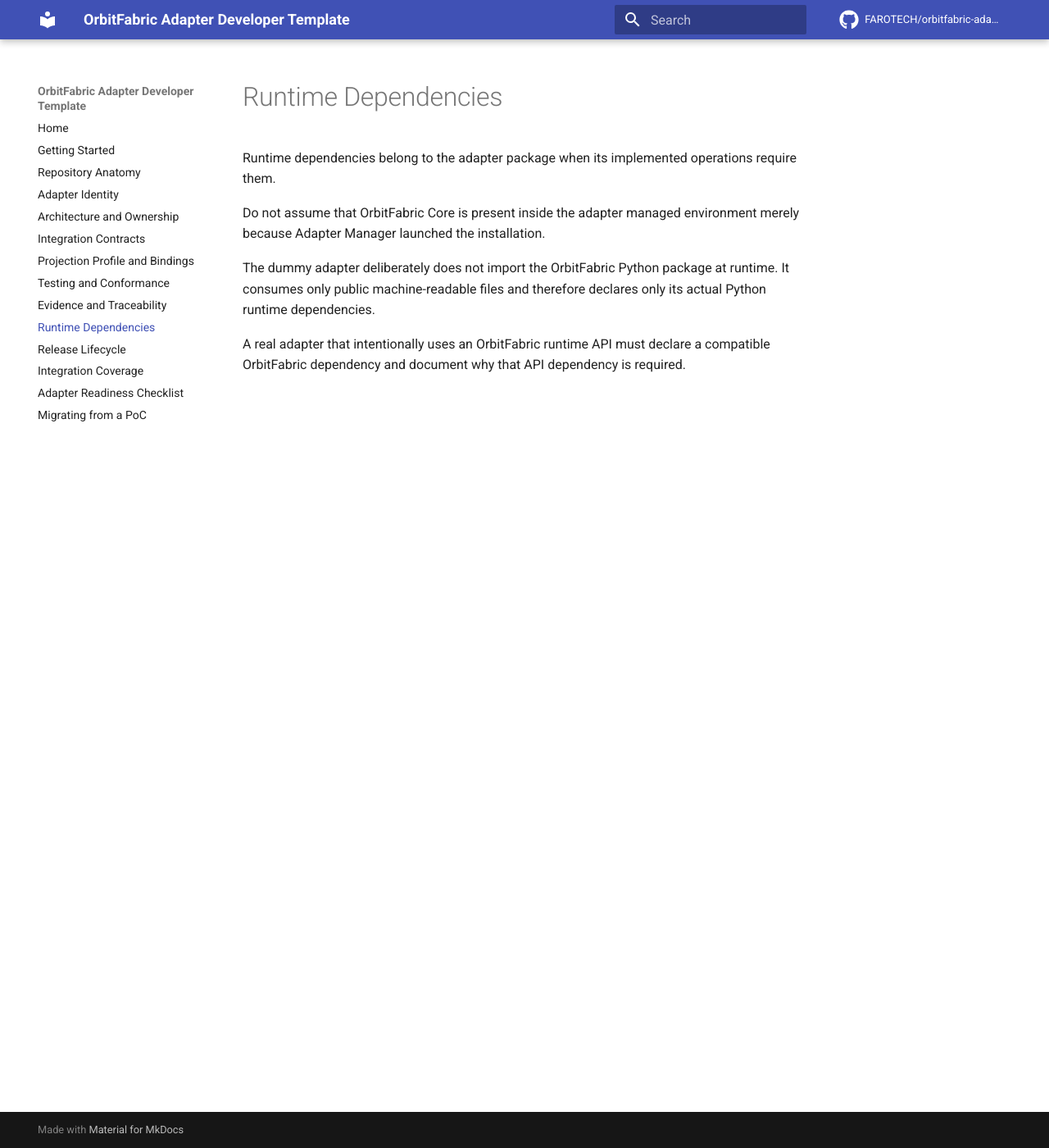
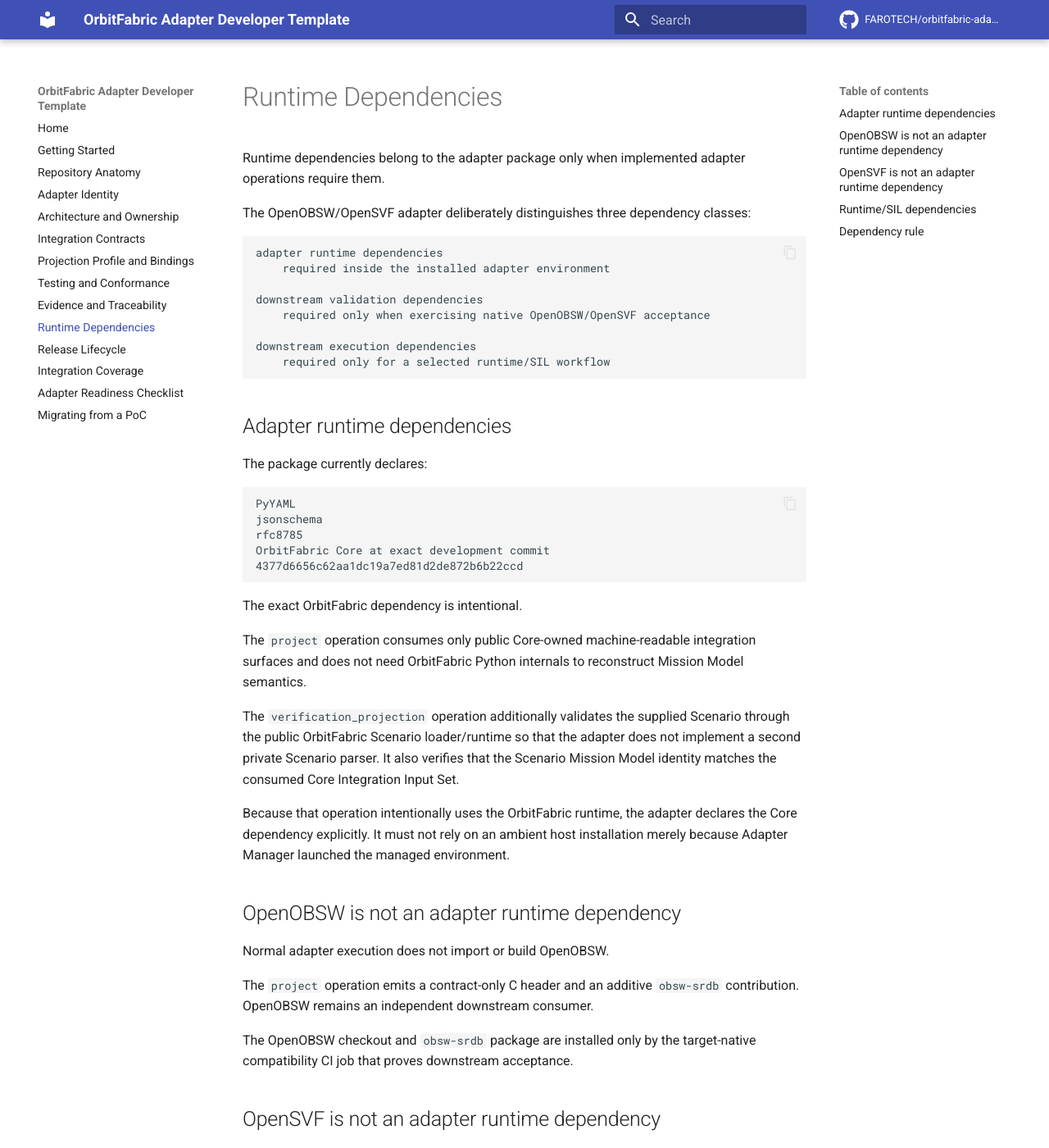
Before and after one commit to FAROTECH/orbitfabric-openobsw-opensvf-adapter, an MkDocs documentation site: the page built from docs/runtime-dependencies.md, in a window 1280 px wide and 1400 px high. Shown: the whole window at 82% size. Built offline with MkDocs 1.6.1 and Material for MkDocs 9.7.7, drawn with Linux system fonts in a browser that asks for light colours; comment, search, counter and statistics services are not loaded; some of the changed text lies outside the part shown.

Commit message:
Document actual adapter runtime dependency boundary

````diff
--- a/docs/runtime-dependencies.md
+++ b/docs/runtime-dependencies.md
@@ -1,9 +1,91 @@
 # Runtime Dependencies
 
-Runtime dependencies belong to the adapter package when its implemented operations require them.
+Runtime dependencies belong to the adapter package only when implemented adapter operations require them.
 
-Do not assume that OrbitFabric Core is present inside the adapter managed environment merely because Adapter Manager launched the installation.
+The OpenOBSW/OpenSVF adapter deliberately distinguishes three dependency classes:
 
-The dummy adapter deliberately does not import the OrbitFabric Python package at runtime. It consumes only public machine-readable files and therefore declares only its actual Python runtime dependencies.
+```text
+adapter runtime dependencies
+    required inside the installed adapter environment
 
-A real adapter that intentionally uses an OrbitFabric runtime API must declare a compatible OrbitFabric dependency and document why that API dependency is required.
+downstream validation dependencies
+    required only when exercising native OpenOBSW/OpenSVF acceptance
+
+downstream execution dependencies
+    required only for a selected runtime/SIL workflow
+```
+
+## Adapter runtime dependencies
+
+The package currently declares:
+
+```text
+PyYAML
+jsonschema
+rfc8785
+OrbitFabric Core at exact development commit
+4377d6656c62aa1dc19a7ed81d2de872b6b22ccd
+```
+
+The exact OrbitFabric dependency is intentional.
+
+The `project` operation consumes only public Core-owned machine-readable integration surfaces and does not need OrbitFabric Python internals to reconstruct Mission Model semantics.
+
+The `verification_projection` operation additionally validates the supplied Scenario through the public OrbitFabric Scenario loader/runtime so that the adapter does not implement a second private Scenario parser. It also verifies that the Scenario Mission Model identity matches the consumed Core Integration Input Set.
+
+Because that operation intentionally uses the OrbitFabric runtime, the adapter declares the Core dependency explicitly. It must not rely on an ambient host installation merely because Adapter Manager launched the managed environment.
+
+## OpenOBSW is not an adapter runtime dependency
+
+Normal adapter execution does not import or build OpenOBSW.
+
+The `project` operation emits a contract-only C header and an additive `obsw-srdb` contribution. OpenOBSW remains an independent downstream consumer.
+
+The OpenOBSW checkout and `obsw-srdb` package are installed only by the target-native compatibility CI job that proves downstream acceptance.
+
+## OpenSVF is not an adapter runtime dependency
+
+Normal `verification_projection` execution materializes OpenSVF-compatible YAML and Python assets without importing OpenSVF.
+
+OpenSVF is installed only by the target-native compatibility control that runs:
+
+```text
+svf validate
+generated campaign load through CampaignRunner.from_yaml()
+generated Procedure import
+```
+
+This keeps projection independent from a downstream installation while still proving that the declared downstream baseline accepts the generated handoff.
+
+## Runtime/SIL dependencies
+
+Executing a generated OpenSVF campaign may additionally require:
+
+```text
+a selected OpenOBSW binary
+OpenSVF simulation/runtime dependencies
+optional FMU / physics resources
+optional DDS configuration
+optional YAMCS integration
+```
+
+Those are downstream execution dependencies, not unconditional dependencies of the adapter package.
+
+A future runtime evidence workflow should declare the exact downstream mode it exercises instead of adding every possible OpenSVF/OpenOBSW runtime dependency to the adapter distribution.
+
+## Dependency rule
+
+Use the narrowest truthful dependency boundary:
+
+```text
+needed to execute adapter code
+    -> declare in adapter package
+
+needed to prove downstream acceptance
+    -> install in target compatibility control
+
+needed only for a particular target runtime
+    -> document and validate in that runtime workflow
+```
+
+Do not hide required adapter dependencies in the host Core environment, and do not force downstream runtime stacks into the adapter environment when generation does not require them.
````
